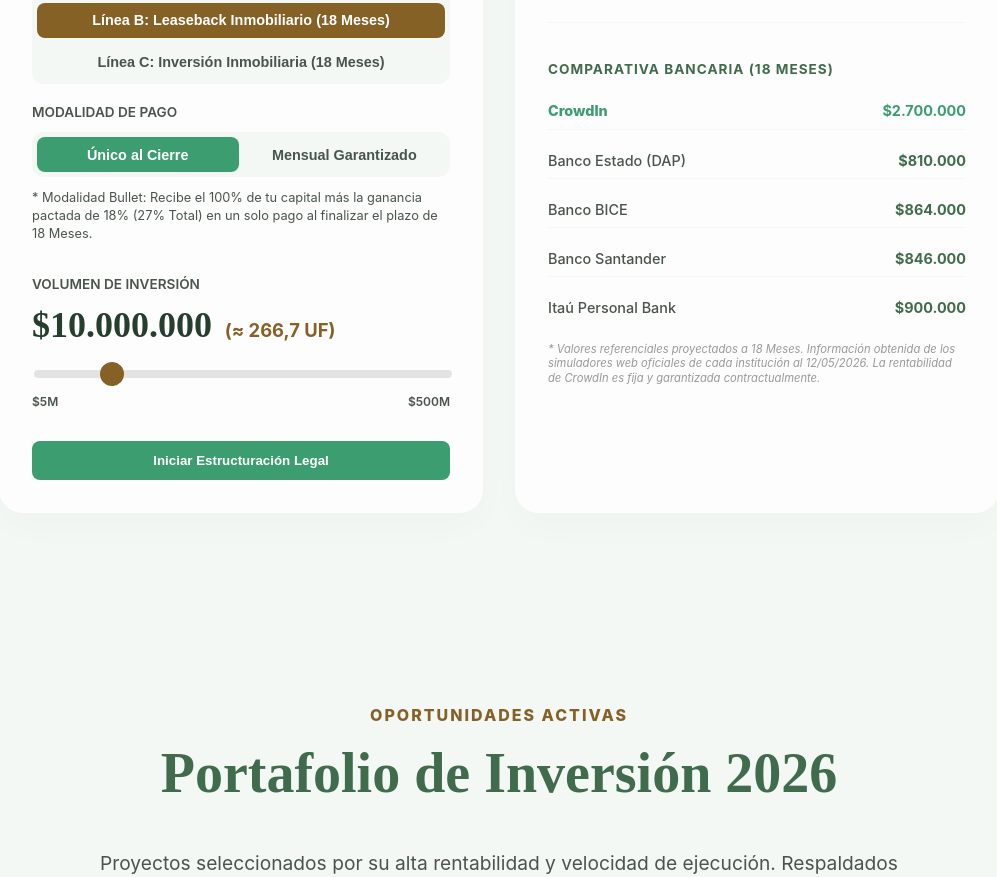
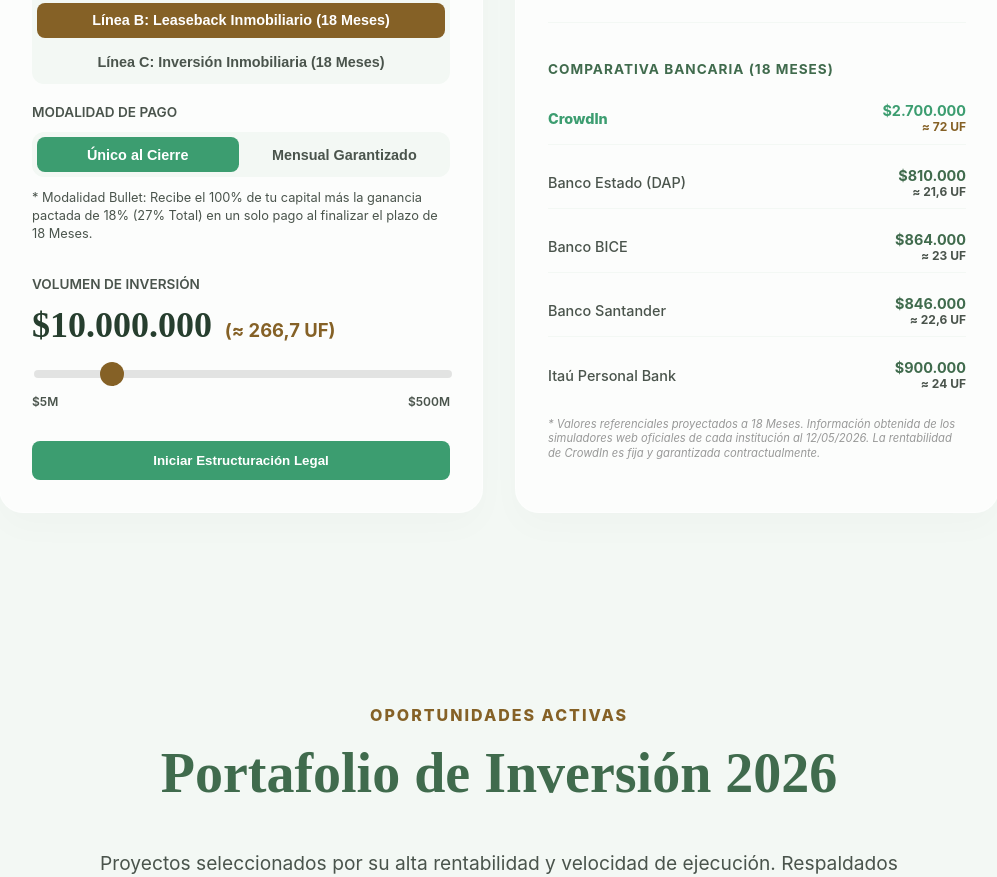
Before and after one commit to Rentapro/CrowdIn, a React (Vite) app: page / in a window 1280 px wide. Shown: the part 1360-2237 px from the top of the page, without its empty margins (141-1138 px from the left). Built offline with nearby package versions, Linux system fonts and the light colour scheme.

Commit message:
design: integracion de doble linea (CLP arriba, UF abajo) en la comparativa de rentabilidad bancaria

```diff
--- a/src/App.jsx
+++ b/src/App.jsx
@@ -492,7 +492,10 @@ function App() {
                   ].map((bank, i) => (
                     <div key={i} style={{ display: 'flex', justifyContent: 'space-between', alignItems: 'center', padding: '0.6rem 0', borderBottom: i === 4 ? 'none' : '1px solid var(--sage-50)', fontSize: '0.9rem' }}>
                       <span style={{ fontWeight: bank.highlight ? 800 : 500, color: bank.highlight ? (selectedPlan === 'bullet' ? 'var(--success)' : '#3b82f6') : 'var(--charcoal-mid)' }}>{bank.name}</span>
-                      <span style={{ fontWeight: 700, color: bank.highlight ? 'var(--success)' : 'var(--sage-800)' }}>{formatCurrency(bank.gain)}</span>
+                      <div style={{ display: 'flex', flexDirection: 'column', alignItems: 'flex-end' }}>
+                        <span style={{ fontWeight: 700, color: bank.highlight ? 'var(--success)' : 'var(--sage-800)' }}>{formatCurrency(bank.gain)}</span>
+                        <span style={{ fontSize: '0.75rem', fontWeight: 700, color: bank.highlight ? 'var(--gold-primary)' : 'var(--charcoal-mid)' }}>≈ {formatUF(bank.gain)}</span>
+                      </div>
                     </div>
                   ))}
                 </div>
```
